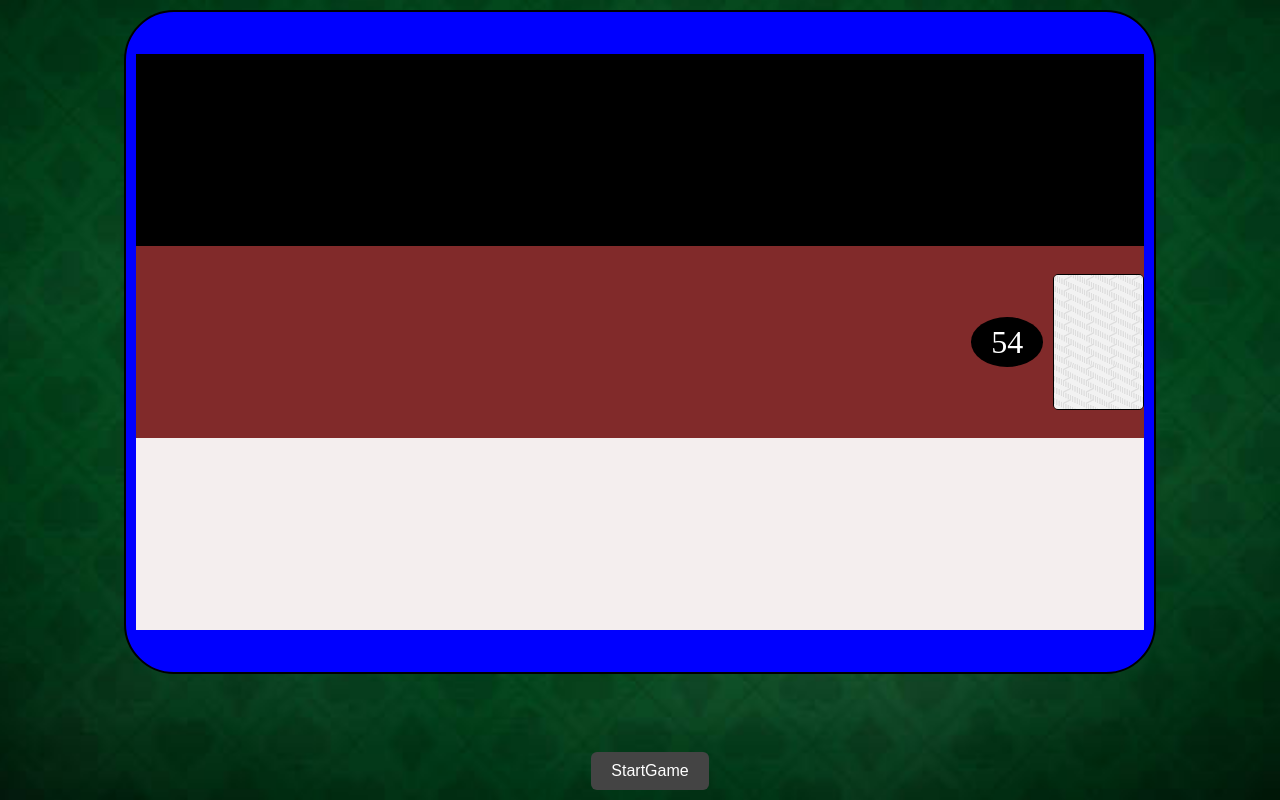
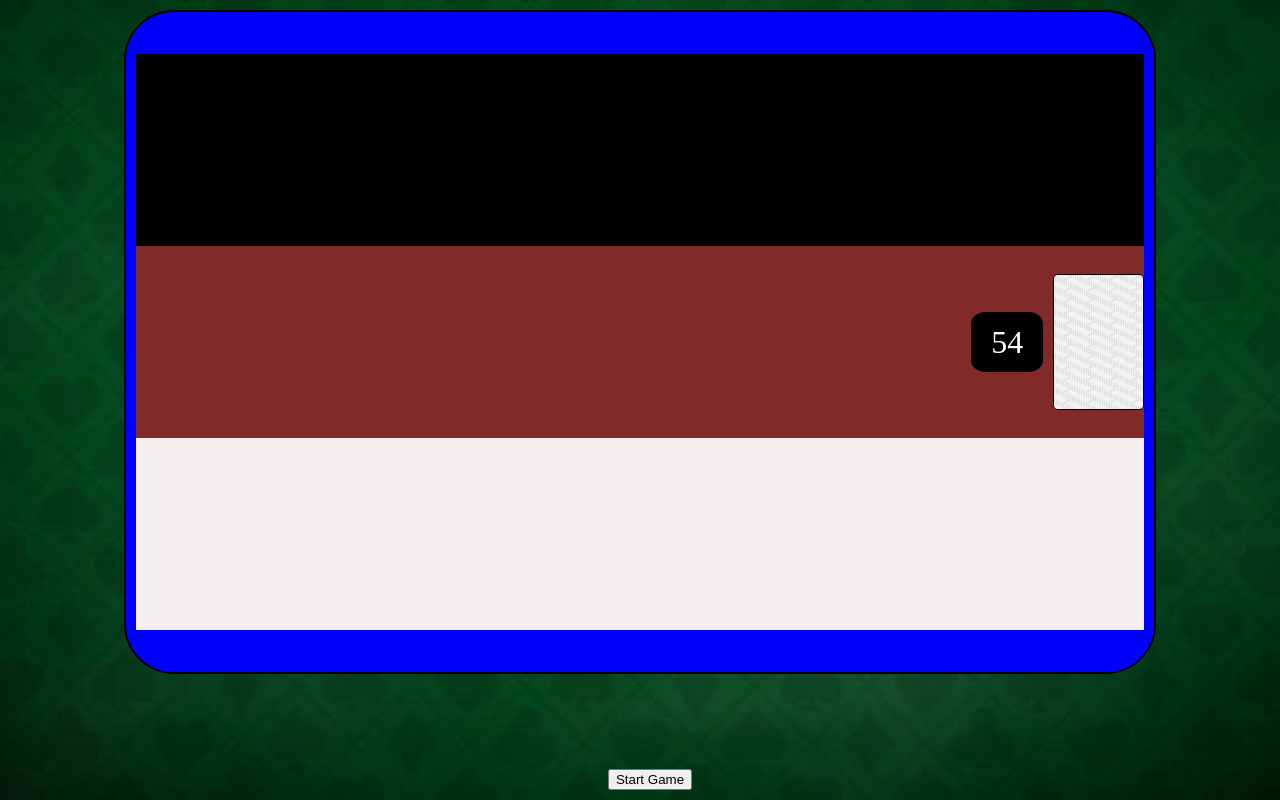
Before and after one commit to yuliy334/black_jack_client, a React (Vite) app: page / in a window 1280 px wide. Built offline with nearby package versions, Linux system fonts and the light colour scheme.

Commit message:
feat: GameState in useContext

```diff
--- a/src/App.tsx
+++ b/src/App.tsx
@@ -7,6 +7,8 @@ import { hit as ApiHit, stand as ApiStand, StartGame as ApiStartGame } from './a
 import Card from './components/Card/Card';
 import GameTable from './components/GameTable/GameTable';
 import Deck from './components/Deck/Deck';
+import { GameStateContext, GameStateProvider } from './contexts/gameStateContext';
+import GameButtons from './components/GameButtons/GameButtons';
 
 
 
@@ -15,56 +17,18 @@ import Deck from './components/Deck/Deck';
 
 
 function App() {
-  const [gameState, setGameState] = useState<GameState | null>(null);
-  const [isGame, setIsGame] = useState(false);
-  const [endGame, setEndGame] = useState(false);
 
 
-  useEffect(() => {
-    if (gameState?.gameResult !== "") {
-      console.log("Игра закончена:", gameState);
-      setIsGame(false);
-    }
-  }, [gameState]);
+  return (
+    <GameStateProvider>
+      <div className='App'>
+        <GameTable></GameTable>
 
-  function StartGame() {
-    ApiStartGame().then(state => {
-
-      setEndGame(false);
-      setGameState(state);
-      setIsGame(true);
-    })
-  }
-
-  function hit() {
-
-    ApiHit().then(state => {
-      setGameState(state);
-    })
-  }
-  function stand() {
-
-    ApiStand().then(state => {
-      setGameState(state);
-      setEndGame(true);
-      setIsGame(false);
-
-    })
-
-  }
-
-  return (
-    <div className='App'>
-      <GameTable gameState={gameState}></GameTable>
-      <div className='buttons'>
-        {!isGame && <button className="start_button" onClick={StartGame}>StartGame</button>}
-        {isGame && <button className="start_button" onClick={hit}>Hit</button>}
-        {isGame && <button className="start_button" onClick={stand}>Stand</button>}
-      </div>
+        <GameButtons></GameButtons>
 
 
-
-    </div>
+      </div>
+    </GameStateProvider>
 
   )
 }
--- a/src/components/Deck/Deck.css
+++ b/src/components/Deck/Deck.css
@@ -10,9 +10,9 @@
 .num_of_cards {
     color: rgb(255, 255, 255);
     background-color: rgb(0, 0, 0);
-    border-radius: 50%;
+    border-radius: 20%;
     font-size: 2rem;
-    height: 5%;
+    height: 10%;
     padding: 20px;
     aspect-ratio: 1 / 1;
     display: flex;
--- a/src/components/Deck/Deck.tsx
+++ b/src/components/Deck/Deck.tsx
@@ -9,7 +9,7 @@ interface DeckCardsProps {
 }
 
 function Deck(props: DeckCardsProps) {
-    const [numCard, setNumCard] = useState(0)
+    const [numCard, setNumCard] = useState(0);
     useEffect(() => {
         setNumCard(
             54 - (props.gameState?.playerCards.length ?? 0) - (props.gameState?.dilerCards.length ?? 0)
--- a/src/components/DillerCards/DillerCards.tsx
+++ b/src/components/DillerCards/DillerCards.tsx
@@ -2,13 +2,14 @@ import { useEffect, useState } from 'react'
 import type { GameState, Suit } from '../../types/types';
 import Card from '../Card/Card';
 import "./DillerCards.css"
+import { useGameState } from '../../contexts/gameStateContext';
 
 interface DillerCardsProps {
     gameState: GameState | null;
 }
 
 function DillerСards(props: DillerCardsProps) {
-    const gameState = props.gameState;
+    const { gameState } = useGameState();
 
 
 
--- /dev/null
+++ b/src/components/GameButtons/GameButtons.tsx
@@ -0,0 +1,15 @@
+import React from "react";
+import { useGameState } from "../../contexts/gameStateContext";
+
+export default function GameButtons() {
+  const { gameState, startGame, hit, stand } = useGameState();
+  const isGame = gameState?.gameResult === "";
+
+  return (
+    <div className="buttons">
+      {!isGame && <button onClick={startGame}>Start Game</button>}
+      {isGame && <button onClick={hit}>Hit</button>}
+      {isGame && <button onClick={stand}>Stand</button>}
+    </div>
+  );
+}
--- a/src/components/GameTable/GameTable.tsx
+++ b/src/components/GameTable/GameTable.tsx
@@ -5,17 +5,16 @@ import DillerСards from '../DillerCards/DillerCards';
 import type { GameState, Suit } from '../../types/types';
 import PlayerCards from '../PlayerCards/PlayerCards';
 import Deck from '../Deck/Deck';
+import { useGameState } from '../../contexts/gameStateContext';
 
-interface GameStateProps {
-    gameState: GameState | null;
-}
 
-function GameTable(props: GameStateProps) {
+function GameTable() {
+    const { gameState } = useGameState();
     return (
         <div className='game-table'>
-            <DillerСards gameState={props.gameState}></DillerСards>
-            <Deck gameState={props.gameState}></Deck>
-            <PlayerCards gameState={props.gameState}></PlayerCards>
+            <DillerСards gameState={gameState}></DillerСards>
+            <Deck gameState={gameState}></Deck>
+            <PlayerCards gameState={gameState}></PlayerCards>
         </div>
     )
 }
--- a/src/components/PlayerCards/PlayerCards.tsx
+++ b/src/components/PlayerCards/PlayerCards.tsx
@@ -2,6 +2,7 @@ import { useEffect, useState } from 'react'
 import type { GameState, Suit } from '../../types/types';
 import Card from '../Card/Card';
 import "./PlayerCards.css"
+import { useGameState } from '../../contexts/gameStateContext';
 
 
 interface DillerCardsProps {
@@ -9,7 +10,7 @@ interface DillerCardsProps {
 }
 
 function PlayerCards(props: DillerCardsProps) {
-    const gameState = props.gameState;
+   const { gameState } = useGameState();
 
 
     return (
--- /dev/null
+++ b/src/contexts/gameStateContext.tsx
@@ -0,0 +1,57 @@
+import React, { createContext, useContext, useState } from "react";
+import type { GameState } from "../types/types";
+
+interface GameStateContextType {
+    gameState: GameState | null;
+    startGame: () => Promise<void>;
+    hit: () => Promise<void>;
+    stand: () => Promise<void>;
+}
+
+export const GameStateContext = createContext<GameStateContextType | null>(null);
+
+export function GameStateProvider({ children }: { children: React.ReactNode }) {
+    const [gameState, setGameState] = useState<GameState | null>(null);
+
+     async function startGame() {
+    try {
+      const res = await fetch("http://localhost:9000/games");
+      const state: GameState = await res.json();
+      setGameState(state);
+    } catch {
+      setGameState(null);
+    }
+  }
+
+  async function hit() {
+    try {
+      const res = await fetch("http://localhost:9000/games/hit");
+      const state: GameState = await res.json();
+      setGameState(state);
+    } catch {
+      setGameState(null);
+    }
+  }
+
+  async function stand() {
+    try {
+      const res = await fetch("http://localhost:9000/games/stand");
+      const state: GameState = await res.json();
+      setGameState(state);
+    } catch {
+      setGameState(null);
+    }
+  }
+
+    return (
+        <GameStateContext.Provider value={{ gameState, startGame, hit, stand }}>
+            {children}
+        </GameStateContext.Provider>
+    );
+}
+
+export function useGameState() {
+  const context = useContext(GameStateContext);
+  if (!context) throw new Error("error");
+  return context;
+}
```
